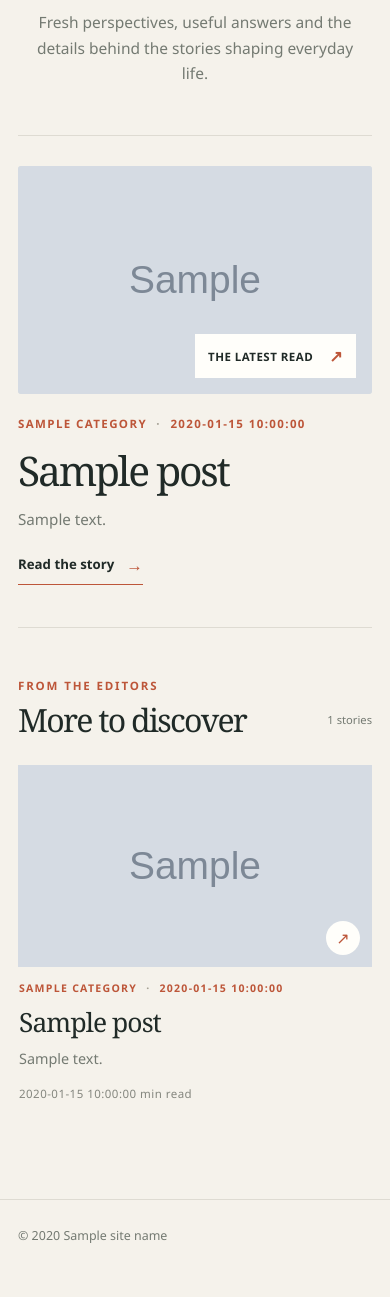
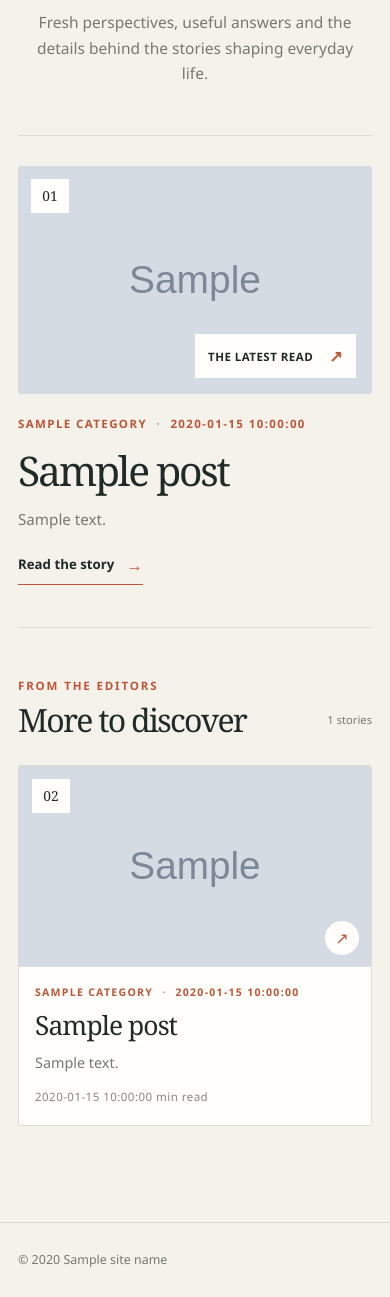
Before and after one commit to israinsols/firstread-ai-automation, a Python web app: template templates/home.html in a window 390 px wide. Shown: the part 303-1600 px from the top of the page. Before the commit the page ends 1546 px from the top, so only its background shows below. Run offline with Jinja, Linux system fonts and the light colour scheme; the template is opened without the code that fills it: most values are stand-ins (such as "Sample title", 1, 10 or a date in 2020); grey boxes marked "Sample" are stand-in pictures.

Commit message:
Improve responsive spacing between story cards
Co-authored-by: Copilot <223556219+Copilot@users.noreply.github.com>

```diff
--- a/static/site.css
+++ b/static/site.css
@@ -122,6 +122,21 @@ img { display: block; max-width: 100%; height: auto; }
   text-transform: uppercase;
 }
 .image-mark span { color: var(--accent); font-size: 1rem; }
+.story-number {
+  position: absolute;
+  top: 13px;
+  left: 13px;
+  display: grid;
+  min-width: 38px;
+  height: 34px;
+  place-items: center;
+  padding-inline: 8px;
+  background: var(--surface);
+  color: var(--ink);
+  font-family: var(--serif);
+  font-size: .86rem;
+  font-variant-numeric: tabular-nums;
+}
 .lead-copy { padding: 10px 0; }
 .story-kicker {
   margin: 0 0 16px;
@@ -179,8 +194,14 @@ img { display: block; max-width: 100%; height: auto; }
   line-height: 1.1;
 }
 .article-count { padding-bottom: 7px; color: var(--muted); font-size: .82rem; }
-.post-grid { display: grid; grid-template-columns: repeat(3, minmax(0, 1fr)); gap: 34px 24px; }
-.card { min-width: 0; }
+.post-grid { display: grid; grid-template-columns: repeat(3, minmax(0, 1fr)); gap: 38px 28px; }
+.card {
+  min-width: 0;
+  overflow: hidden;
+  border: 1px solid var(--line);
+  border-radius: 3px;
+  background: var(--surface);
+}
 .card-image {
   position: relative;
   display: block;
@@ -207,7 +228,7 @@ img { display: block; max-width: 100%; height: auto; }
   color: var(--accent);
   font-size: 1rem;
 }
-.card-body { padding: 17px 1px 0; }
+.card-body { min-height: 190px; padding: 18px 18px 20px; }
 .card .story-kicker { margin-bottom: 9px; font-size: .66rem; }
 .card h3 {
   margin: 0;
@@ -270,7 +291,7 @@ img { display: block; max-width: 100%; height: auto; }
   .lead-image { order: 0; }
   .lead-copy { order: 1; padding: 0; }
   .lead-copy h2 { max-width: 620px; }
-  .post-grid { grid-template-columns: repeat(2, minmax(0, 1fr)); gap: 30px 18px; }
+  .post-grid { grid-template-columns: repeat(2, minmax(0, 1fr)); gap: 34px 22px; }
   .story-section { padding-top: 48px; }
 }
 @media (max-width: 500px) {
@@ -285,9 +306,9 @@ img { display: block; max-width: 100%; height: auto; }
   .lead-description { margin: 15px 0 18px; font-size: .95rem; }
   .section-heading { align-items: end; }
   .article-count { font-size: .7rem; }
-  .post-grid { grid-template-columns: 1fr; gap: 28px; }
+  .post-grid { grid-template-columns: 1fr; gap: 34px; }
   .card-image img { aspect-ratio: 1.75; }
-  .card-body { padding-top: 13px; }
+  .card-body { min-height: 0; padding: 17px 16px 19px; }
   .card h3 { font-size: 1.65rem; }
   .article { padding-top: 42px; }
   .article-header h1 { font-size: clamp(2.7rem, 12vw, 4rem); }
--- a/templates/home.html
+++ b/templates/home.html
@@ -11,6 +11,7 @@
   <a class="lead-image" href="/{{ feature.slug }}/" aria-label="Read {{ feature.title }}">
     <img src="{{ feature.image_src }}" alt="" width="1200" height="630" fetchpriority="high">
     <span class="image-mark">The latest read <span aria-hidden="true">↗</span></span>
+    <span class="story-number" aria-hidden="true">01</span>
   </a>
   <div class="lead-copy">
     <p class="story-kicker">{{ feature.category }} <span>·</span> {{ feature.date }}</p>
@@ -31,6 +32,7 @@
       <a class="card-image" href="/{{ post.slug }}/" aria-label="Read {{ post.title }}">
         <img src="{{ post.thumbnail }}" alt="" width="400" height="210" loading="lazy">
         <span class="card-arrow" aria-hidden="true">↗</span>
+        <span class="story-number" aria-hidden="true">{{ "%02d"|format(loop.index + 1) }}</span>
       </a>
       <div class="card-body">
         <p class="story-kicker">{{ post.category }} <span>·</span> {{ post.date }}</p>
```
Also changed, not shown: tests/test_builder.py (+2 -0 lines).
